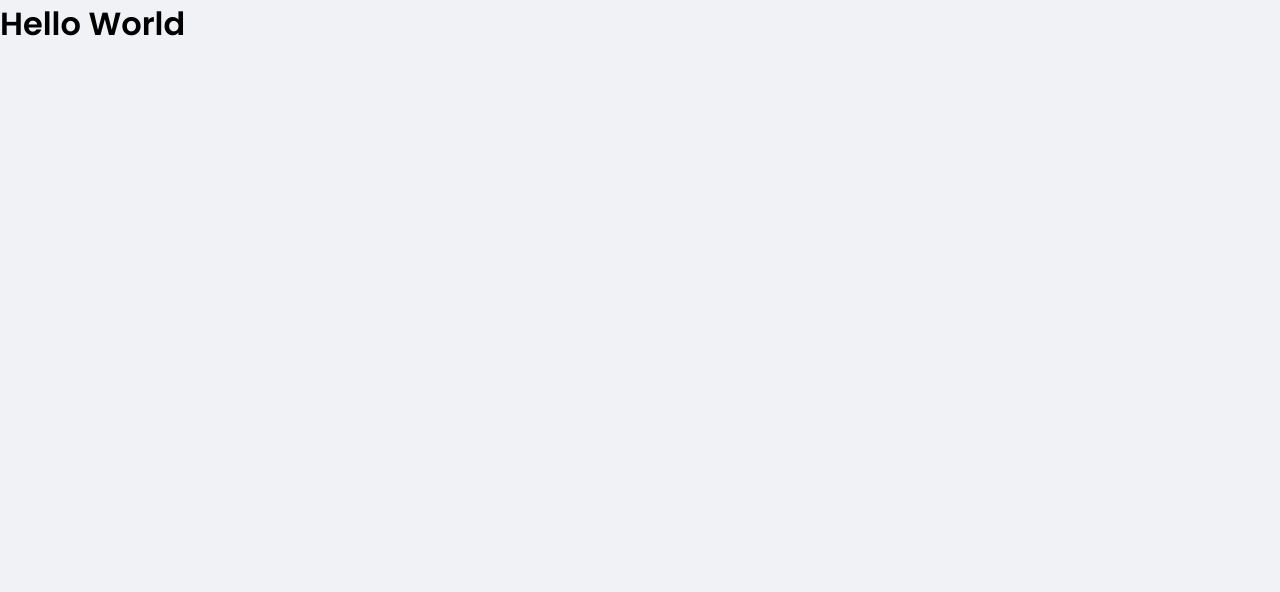
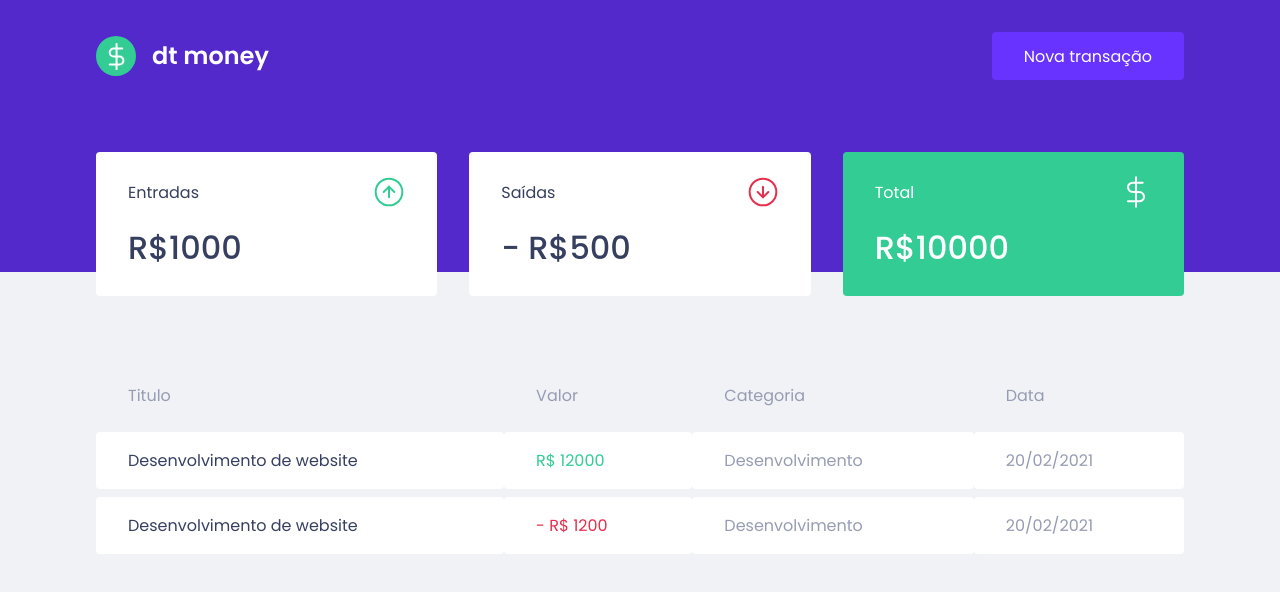
Before and after one commit to gabriel-mend/ignite-reactjs, a React (Create React App) app in the folder dt-money/: page / in a window 1280 px wide. Shown: the top 592 px of the page. Built offline with nearby package versions, Linux system fonts and the light colour scheme.

Commit message:
Finalizando a interface

```diff
--- a/dt-money/public/index.html
+++ b/dt-money/public/index.html
@@ -7,7 +7,7 @@
     <meta name="viewport" content="width=device-width, initial-scale=1" />
 
     <link rel="shortcut icon" href="favicon.png" type="image/png"/>
-    <link href="https://fonts.googleapis.com/css2?family=Poppins:wght@400;600&display=swap" rel="stylesheet"/>
+    <link href="https://fonts.googleapis.com/css2?family=Poppins:wght@400;500;600&display=swap" rel="stylesheet"/>
 
     <title>React App</title>
   </head>
--- a/dt-money/src/App.tsx
+++ b/dt-money/src/App.tsx
@@ -1,12 +1,17 @@
 import { ThemeProvider } from "styled-components";
+import { Dashboard } from "./components/Dashboard";
+import { Header } from "./components/Header";
 import { GlobalStyles } from "./styles/global";
 import { light } from "./styles/theme";
 
 export function App() {
   return (
     <ThemeProvider theme={light}>
-      <h1>Hello World</h1>
-      <GlobalStyles />
+      <>
+        <Header />
+        <Dashboard />
+        <GlobalStyles />
+      </>
     </ThemeProvider>
   );
 }
--- /dev/null
+++ b/dt-money/src/components/Dashboard/index.tsx
@@ -0,0 +1,12 @@
+import { Summary } from "../Summary";
+import { TransactionsTable } from "../TransactionsTable";
+import { Container } from "./styles";
+
+export function Dashboard () {
+  return (
+    <Container>
+      <Summary />
+      <TransactionsTable />
+    </Container>
+  )
+}
--- /dev/null
+++ b/dt-money/src/components/Dashboard/styles.ts
@@ -0,0 +1,9 @@
+import styled, { css } from "styled-components";
+
+export const Container = styled.main`
+  ${({ theme }) => css`
+    max-width: 1120px;
+    margin: 0 auto;
+    padding: 2.5rem 1rem;
+  `}
+`
--- /dev/null
+++ b/dt-money/src/components/Header/index.tsx
@@ -0,0 +1,16 @@
+import LogoImg from '../../assets/logo.svg'
+
+import { Container, Content } from './styles'
+
+export function Header () {
+  return (
+    <Container>
+      <Content>
+        <img src={LogoImg} alt="dt money"/>
+        <button type="button">
+          Nova transação
+        </button>
+      </Content>
+    </Container>
+  )
+}
--- /dev/null
+++ b/dt-money/src/components/Header/styles.ts
@@ -0,0 +1,33 @@
+import styled, { css } from "styled-components";
+
+export const Container = styled.header`
+  ${({ theme }) => css`
+    background-color: ${theme.palette.blue};
+  `}
+`
+
+export const Content = styled.div`
+  ${({ theme }) => css`
+    max-width: 1120px;
+    margin: 0 auto;
+
+    padding: 2rem 1rem 12rem;
+    display: flex;
+    align-items: center;
+    justify-content: space-between;
+
+    button {
+      font-size: 1rem;
+      color: #fff;
+      background: ${theme.palette.blueLight};
+      border: 0;
+      border-radius: 0.25rem;
+      padding: 0 2rem;
+      height: 3rem;
+      transition: filter 0.2s;
+      &:hover {
+        filter: brightness(0.9);
+      }
+    }
+  `}
+`
--- /dev/null
+++ b/dt-money/src/components/Summary/index.tsx
@@ -0,0 +1,33 @@
+import { Container } from "./styles";
+
+import incomeImg from '../../assets/income.svg'
+import outcomeImg from '../../assets/outcome.svg'
+import totalImg from '../../assets/total.svg'
+
+export function Summary () {
+  return (
+    <Container>
+      <div>
+        <header>
+          <p>Entradas</p>
+          <img src={incomeImg} alt="Entradas"/>
+        </header>
+        <strong>R$1000</strong>
+      </div>
+      <div>
+        <header>
+          <p>Saídas</p>
+          <img src={outcomeImg} alt="Saídas"/>
+        </header>
+        <strong>- R$500</strong>
+      </div>
+      <div>
+        <header>
+          <p>Total</p>
+          <img src={totalImg} alt="Total"/>
+        </header>
+        <strong>R$10000</strong>
+      </div>
+    </Container>
+  )
+}
--- /dev/null
+++ b/dt-money/src/components/Summary/styles.ts
@@ -0,0 +1,35 @@
+import styled, { css } from "styled-components";
+
+export const Container = styled.div`
+  ${({ theme }) => css`
+    display: grid;
+    grid-template-columns: 1fr 1fr 1fr;
+    gap: 2rem;
+    margin-top: -10rem;
+
+    & div {
+      background: ${theme.palette.shape};
+      padding: 1.5rem 2rem;
+      border-radius: 0.25rem;
+      color: ${theme.palette.title};
+
+      header {
+        display: flex;
+        align-items: center;
+        justify-content: space-between;
+      }
+
+      strong {
+        display: block;
+        margin-top: 1rem;
+        font-size: 2rem;
+        line-height: 3rem;
+        font-weight: 500;
+      }
+    }
+    & div:last-child {
+      background: ${theme.palette.green};
+      color: #FFF;
+    }
+  `}
+`
--- /dev/null
+++ b/dt-money/src/components/TransactionsTable/index.tsx
@@ -0,0 +1,32 @@
+import { Container } from './styles'
+
+export function TransactionsTable () {
+  return (
+    <Container>
+      <table>
+        <thead>
+          <tr>
+            <th>Titulo</th>
+            <th>Valor</th>
+            <th>Categoria</th>
+            <th>Data</th>
+          </tr>
+        </thead>
+        <tbody>
+          <tr>
+            <td>Desenvolvimento de website</td>
+            <td className="deposit">R$ 12000</td>
+            <td>Desenvolvimento</td>
+            <td>20/02/2021</td>
+          </tr>
+          <tr>
+            <td>Desenvolvimento de website</td>
+            <td className="withdraw">- R$ 1200</td>
+            <td>Desenvolvimento</td>
+            <td>20/02/2021</td>
+          </tr>
+        </tbody>
+      </table>
+    </Container>
+  )
+}
--- /dev/null
+++ b/dt-money/src/components/TransactionsTable/styles.ts
@@ -0,0 +1,39 @@
+import styled, { css } from "styled-components";
+
+export const Container = styled.div`
+  ${({ theme }) => css`
+    margin-top: 4rem;
+
+    table {
+      width: 100%;
+      border-spacing: 0 0.5rem;
+
+      th {
+        color: ${theme.palette.text};
+        font-weight: 400;
+        padding:  1rem 2rem;
+        text-align: left;
+        line-height: 1.5rem;
+      }
+
+      td {
+        padding: 1rem 2rem;
+        border: 0;
+        background: ${theme.palette.shape};
+        border-radius: 0.25rem;
+        color: ${theme.palette.text};
+        &:first-child {
+          color: ${theme.palette.title};
+        }
+
+        &.deposit {
+          color: ${theme.palette.green};
+        }
+
+        &.withdraw {
+          color: ${theme.palette.red};
+        }
+      }
+    }
+  `}
+`
--- a/dt-money/src/styles/theme.ts
+++ b/dt-money/src/styles/theme.ts
@@ -7,6 +7,7 @@ export const light = {
     shape: "#FFFFFF",
 
     blue: "#5429CC",
+    blueLight: "#6933FF",
     red: "#E62E4D",
     green: "#33CC95"
   }
@@ -21,6 +22,7 @@ export const dark = {
     shape: "#3A4955",
 
     blue: "#5429CC",
+    blueLight: "#6933FF",
     red: "#E62E4D",
     green: "#33CC95"
   }
```
